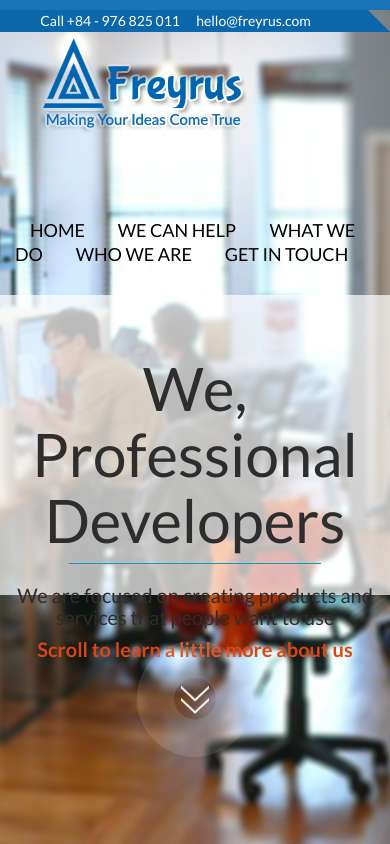
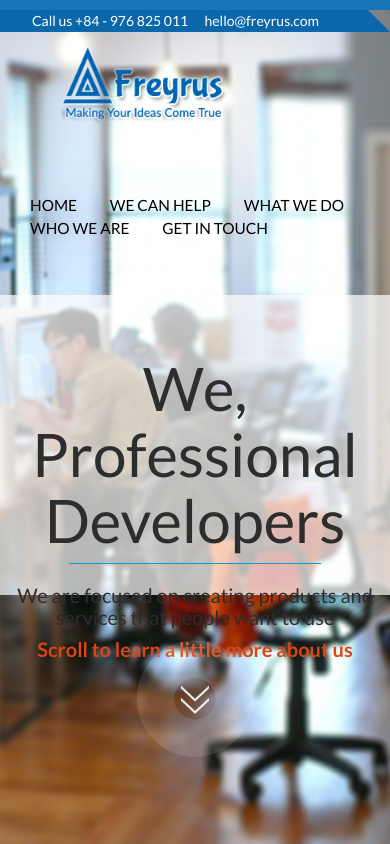
Before and after one commit to freyrus/freyrus.github.io, a website: page index.html in a window 390 px wide. Drawn offline with nearby package versions, Linux system fonts and the light colour scheme; some packages are replaced by stand-ins of ours.

Commit message:
fix reponsive

```diff
--- a/index.html
+++ b/index.html
@@ -35,7 +35,7 @@
                 <div class="container">
                     <span class="top-nav__contact-left"></span>
                     <div class="top-nav__contact">
-                        Call +84 - 976 825 011 &nbsp &nbsp&nbsp <a href="mailto:hello@freyrus.com">hello@freyrus.com</a>
+                        Call us +84 - 976 825 011 &nbsp &nbsp&nbsp <a href="mailto:hello@freyrus.com">hello@freyrus.com</a>
                     </div>
                     <span class="top-nav__contact-right"></span>
                 </div>
@@ -77,19 +77,19 @@
                             <p>Mobile and e-commerce are more than a necessity, they're your life force, your heart. And although we are a full-service web development and design agency, our focus is allheart. Increase traffic and engagement and accelerate sales with Freyrus.</p>
                         </div>
                         <div class="row">
-                            <div class="col-lg-4">
+                            <div class="col-lg-4 col-md-4">
                                 <a href="#" class="main-help e-commerce">
                                     <h3>E-Commerce</h3>
                                 </a>
                                 <p>We all know and love the quote from Field of Dreams: "Build it and they will come." But to believe it is true is simply impossible. E-Commerce sites sell stuff. But they won’t sell themselves. An e-commerce site is your business’ foundation. Don’t let your customers down with a complicated, hard-to-use site that doesn’t look appealing. Build a site that reflects your business goals and keeps customers happy.</p>
                             </div>
-                            <div class="col-lg-4">
+                            <div class="col-lg-4 col-md-4">
                                 <a href="#" class="main-help mobile-web">
                                     <h3>Mobile Web</h3>
                                 </a>
                                 <p>Mobile web browsing is not just a trend; it has actually become a necessity. With the convenience of surfing the web from a mobile device, it is becoming a necessity to have a mobile site for your business. So if you haven’t yet set up your own mobile site, we will create a mobile version of your site for your iPhone or Droid, the 2 most commonly used platforms - sorry Blackberry.</p>
                             </div>
-                            <div class="col-lg-4">
+                            <div class="col-lg-4 col-md-4">
                                 <a href="#" class="main-help hire-a-team">
                                     <h3>Hire a Team</h3>
                                 </a>
@@ -169,7 +169,7 @@
                     <div class="pages__who_we_are_wapper_content">
                         <div class="container">
                             <div class="row">
-                                <div class="col-lg-4">
+                                <div class="col-lg-4 col-md-4">
                                     <div class="hexagon">
                                       <div class="hexagon-img">
                                           <img src="images/tuyen.jpg" alt="Tuyến Vương">
@@ -182,7 +182,7 @@
                                         <p> I'm a hard-core web developer who can build from a ground up any web framework. </p>
                                     </div>
                                 </div>
-                                <div class="col-lg-4">
+                                <div class="col-lg-4 col-md-4">
                                     <div class="hexagon">
                                       <div class="hexagon-img">
                                           <img src="images/nguyenlong.png" alt="Nguyen Long">
@@ -196,7 +196,7 @@
                                     </div>
                                 </div>
 
-                                <div class="col-lg-4">
+                                <div class="col-lg-4 col-md-4">
                                     <div class="hexagon">
                                       <div class="hexagon-img">
                                           <img src="images/song.jpg" alt="Sông Phạm">
--- /dev/null
+++ b/sass/_responsive.scss
@@ -0,0 +1,203 @@
+// Variables
+
+// Default font size
+// Because this is so important in many of your calculations as a context,
+// keep your default font size stored as a variable.
+
+$default-font-size: 16px !default;
+
+// Breakpoints
+
+// Set your desired breakpoints here. Ideally, breakpoints should be set to
+// where they make sense in the design, not targeted to specific devices.
+
+// Example:
+// $breakpoint-large: "min-width: 1350px";
+
+
+// Contexts
+
+// Not necessarily the same as breakpoints, but a point from which to judge
+// relative values.  Put common ones here, such as the maximum width of
+// the content.
+
+// Example:
+// $context-small: 420px;
+
+
+
+// Mixins
+
+// responsive: to use, include the following code in your
+// declarations:
+//
+// .class {
+//     some-property: some-value;
+//
+//     @include responsive($breakpoint) { some-property: some-new-value; }
+// }
+//
+// By default, the declared media value is "all", but this can
+// be overridden by calling the mixin as:
+// @include responsive($breakpoint, screen)
+// (using "screen" as an example)
+//
+// You can define common breakpoints in the variables section above
+// and reuse them.  Else, you can pass it literally when calling the
+// mixin:
+//
+// .class {
+//     @include responsive('min-width: 640px') { some-property: some-new-value; }
+// }
+
+@mixin responsive($breakpoint, $media: all) {
+	@media only #{$media} and ($breakpoint) {
+		@content;
+	}
+}
+
+
+// breakpoint: Chris Coyier's method for creating media queries.
+// See: http://css-tricks.com/media-queries-sass-3-2-and-codekit/
+// Make up **meaningful** names for your breakpoints so that you
+// and the members of your team can understand and remember them.
+// Also, adjust this mixin for as many breakpoints as you need.
+// You'll likely need finer control for things like font size
+// adjustments, so the "responsive" mixin above can help fill in
+// the gaps.
+//
+// This is currently set up as mobile first, expanding upwards.
+// You'll need to change "min-width" to "max-width" if you're
+// working from the desktop down.
+
+@mixin breakpoint($breakpoint, $media: all) {
+
+	// Change these values as required
+	$medium: 640px / 16px * 1em;
+	$large: 1024px / 16px * 1em;
+	$xlarge: 1280px / 16px * 1em;
+
+	@if $breakpoint == medium {
+		@media only #{$media} and (min-width: $medium) {
+			@content;
+		}
+	} @else if $breakpoint == large {
+		@media only #{$media} and (min-width: $large) {
+			@content;
+		}
+	} @else if $breakpoint == xlarge {
+		@media only #{$media} and (min-width: $xlarge) {
+			@content;
+		}
+	}
+}
+
+
+// bp: alias for breakpoint
+
+@mixin bp($breakpoint, $media: all) {
+	@include breakpoint($breakpoint, $media) {
+		@content;
+	}
+}
+
+
+// hidpi: same concept as "responsive", except that this is focusing on
+// HiDPI (a.k.a. retina) displays.
+@mixin hidpi($media: all) {
+	@media
+		only #{$media} and (min--moz-device-pixel-ratio: 1.5),
+		only #{$media} and (-o-min-device-pixel-ratio: 3/2),
+		only #{$media} and (-webkit-min-device-pixel-ratio: 1.5),
+		only #{$media} and (min-device-pixel-ratio: 1.5),
+		only #{$media} and (min-resolution: 144dpi),
+		only #{$media} and (min-resolution: 1.5dppx) {
+
+		@content;
+	}
+}
+
+
+// and just because the term "retina" is so widely used, we'll create
+// a mixin that uses that as an alias
+@mixin retina($media: all) {
+	@include hidpi($media) { @content; }
+}
+
+
+// rem: Calculate the rem unit, and return both pixels and rems
+// to support older (non-rem supporting) browsers
+@mixin rem($property, $value, $context: $default-font-size) {
+	#{$property}: $value;
+	#{$property}: cr($value, $context);
+}
+
+// Since the most common application of this is likely to be
+// with font-size, I've created a special mixin just for that
+// which will save you a whopping **5 characters** per time you
+// have to type it. Productivity FTW!
+@mixin font-size($font-size) {
+	@include rem(font-size, $font-size);
+}
+
+
+// Functions
+
+// calc-rem: calculate the rem value based on the desired pixel
+// value versus a context value, usually the default font size
+$default-font-size: 16px !default;
+
+@function calc-rem( $target, $context: $default-font-size ) {
+	@return $target / $context * 1rem;
+}
+
+// Shorthand redeclaration of the above
+@function cr( $target, $context: $default-font-size ) {
+	@return calc-rem( $target, $context );
+}
+
+
+// calc-percent: calculate the percent using the target ÷ context
+// formula, expressed as a percentage.  See Chapter 2 of "Responsive
+// Web Design" (Marcotte, A Book Apart, 2011)
+@function calc-percent( $target, $context ) {
+	@return $target / $context * 100%;
+}
+
+// Shorthand redeclaration of the above
+@function cp( $target, $context ) {
+	@return calc-percent( $target, $context );
+}
+
+
+// calc-em: sometimes, you really need to use ems, not rems,
+// esp. when you're dealing with fonts that should be sized
+// relative to other items in a component, such as headers.
+// Remember to define your context!  Your context will be
+// the font-size of the parent element.
+
+@function calc-em( $target, $context ) {
+	@return $target / $context * 1em;
+}
+
+// Shorthand redeclaration of the above
+
+@function ce( $target, $context ) {
+	@return calc-em( $target, $context );
+}
+
+
+// hidpi-sprite-adjustment
+// when using Sass & Compass to generate sprites, there are issues with calculating the
+// position of the HiDPI sprites. See http://blog.teamtreehouse.com/?p=20925 (I'll update
+// this documentation when I get a chance to later.)  this function makes the necessary
+// adjustment for you.
+@function hidpi-sprite-adjustment($sprite-map, $sprite) {
+	@return round(nth(sprite-position($sprite-map, $sprite), 2) / 2);
+}
+
+// retina-sprite-adjustment
+// prefer the term "retina" over "hidpi"? here you go, this aliases the previous function
+@function retina-sprite-adjustment($sprite-map, $sprite) {
+	@return hidpi-sprite-adjustment($sprite-map, $sprite);
+}
--- a/sass/style.scss
+++ b/sass/style.scss
@@ -1,5 +1,6 @@
 /*variable*/
 @import "compass";
+@import "responsive";
 $blue_light:#1873b7;
 $blue:#0b67aa;
 @-webkit-keyframes downarrow {
@@ -151,17 +152,27 @@ header {
         float: left;
         margin-left: 25px;
         margin-top: 25px;
+        @include responsive("max-width: 1200px") {
+            @include scale(0.8);
+        }
     }
     .header__menu {
         float: right;
         margin-top: 85px;
         .header__menu-item {
             color: #000;
-            font-size: 18px;
+            font-size: 1.4em;
             margin: 0px 15px;
             &:hover,&.active {
                 color: #428bca;
                 text-decoration: none;
+            }
+        }
+
+        @include responsive("max-width: 1200px") {
+            margin-top: 60px;
+            .header__menu-item{
+                font-size: 1.1em;
             }
         }
     }
@@ -181,7 +192,7 @@ header {
             margin-left: 100px;
             .header__menu-item {
                 text-shadow: 2.5px 4.33px 5px rgba(0, 0, 0, .2);
-                font-size: 15px;
+                font-size: 1.1em;
                 -webkit-text-stroke-width: initial;
                 -webkit-text-stroke-color: initial;
                 -webkit-text-fill-color: initial;
@@ -487,6 +498,21 @@ $turquoise:rgba(255, 255, 255, 0.4);
                     padding: 0 40px;
                     vertical-align: bottom;
                 }
+                @include bp(medium) {
+                    a{
+                        padding: 0 15px;
+                    }
+                 }
+                 @include bp(large) {
+                    a{
+                        padding: 0 20px;
+                    }
+                 }
+                 @include bp(xlarge) {
+                    a{
+                        padding: 0 30px;
+                    }
+                 }
                 .project_name{
                     position: absolute;
                     left: 40px;
@@ -502,8 +528,8 @@ $turquoise:rgba(255, 255, 255, 0.4);
                         width: 100%;
                         text-align: center;
                         color: #fff;
-                        font-size: 1.2em;
-                        line-height: 1.3em;
+                        font-size: 1.1em;
+                        line-height: 1.2em;
                         font-weight: 600;
                         font-family: 'Open Sans';
                     }
@@ -532,7 +558,7 @@ $turquoise:rgba(255, 255, 255, 0.4);
                     @include transition(all .25s 0s ease);
                     text-align: center;
                     color: #fff;
-                    font-size: 1.3em;
+                    font-size: 1.2em;
                     font-weight: 700;
                     font-family: 'Open Sans';
                 }
```
Also changed, not shown: build/css/style.min.css, css/style.css.
